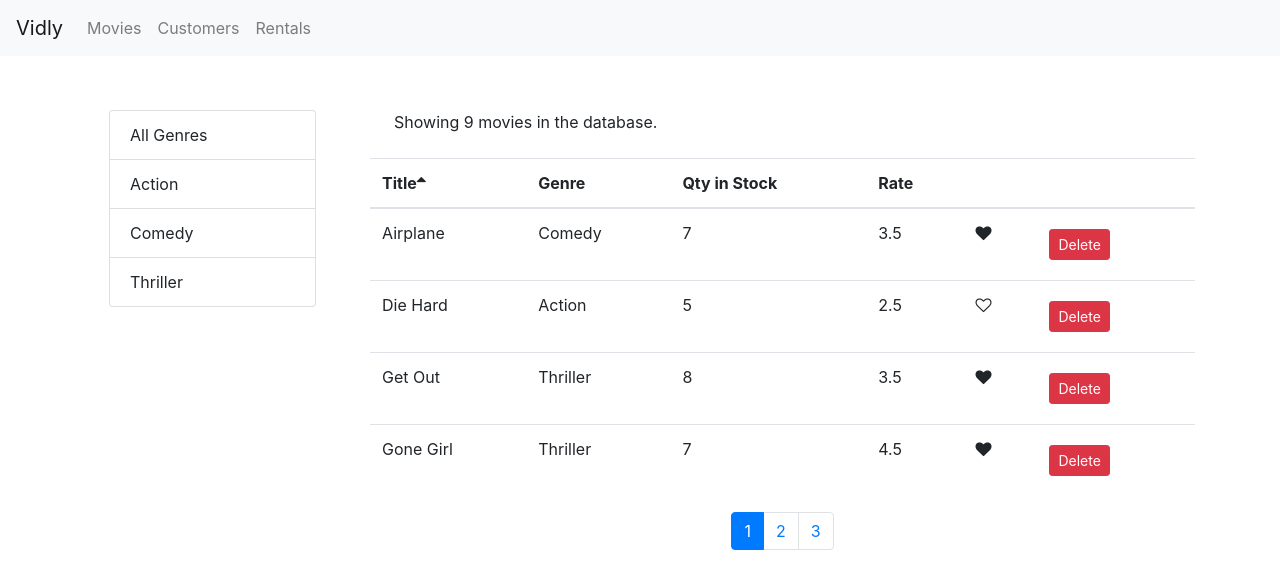
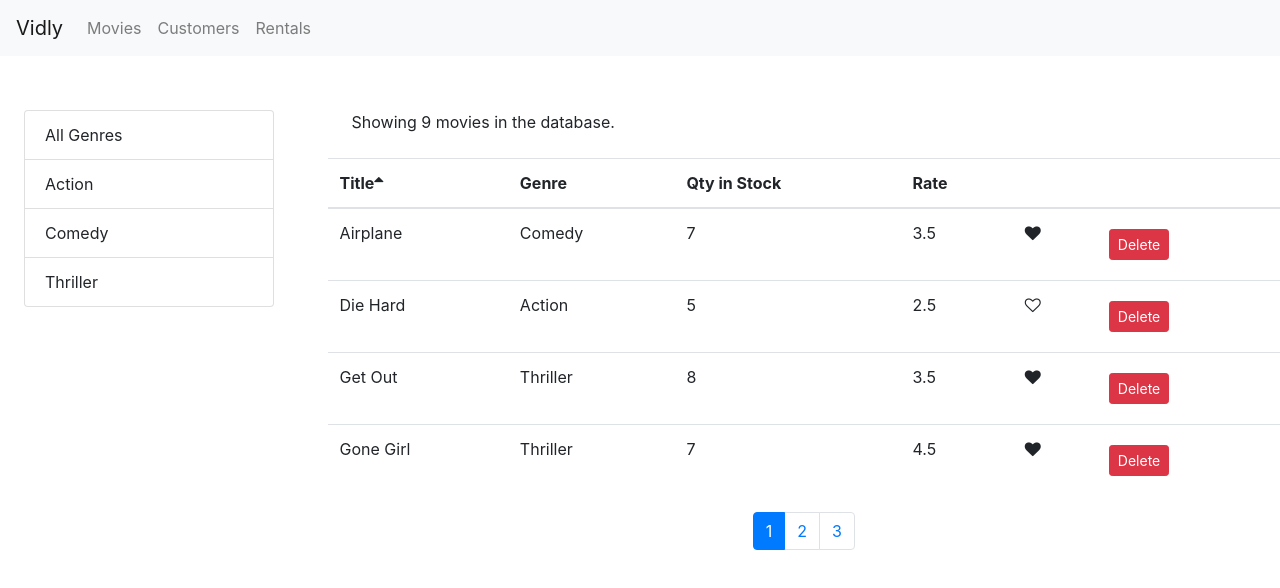
Before and after one commit to enowmbi/Video-Rental-Project-vidly-, a React (Create React App) app: page / in a window 1280 px wide. Shown: the top 588 px of the page. Built offline with nearby package versions, Linux system fonts and the light colour scheme.

Commit message:
remove div with container and replace with react fragment

```diff
--- a/src/components/Movies.js
+++ b/src/components/Movies.js
@@ -50,7 +50,7 @@ class Movies extends Component{
 
     render(){
         if(this.state.movies.length ===0){
-            return <div className="container"><p className="m-4">There are no movies in the database.</p></div>
+            return <div className="container"><p>There are no movies in the database.</p></div>
         }
 
         const filteredMovies = this.state.selectedGenre && this.state.selectedGenre._id ? this.state.movies.filter(m => m.genre._id === this.state.selectedGenre._id) : this.state.movies
@@ -60,7 +60,7 @@ class Movies extends Component{
         const movies = Paginate(sortedMovies,this.state.currentPage,this.state.pageSize)
 
         return(
-            <div className="container">
+            <React.Fragment>
                 <div className="row">
                     <div className="col-md-3">
                         <ListGroup
@@ -90,7 +90,7 @@ class Movies extends Component{
                     />
                 </div>
             </div>
-        </div>
+        </React.Fragment>
         )
     }
 }
```
